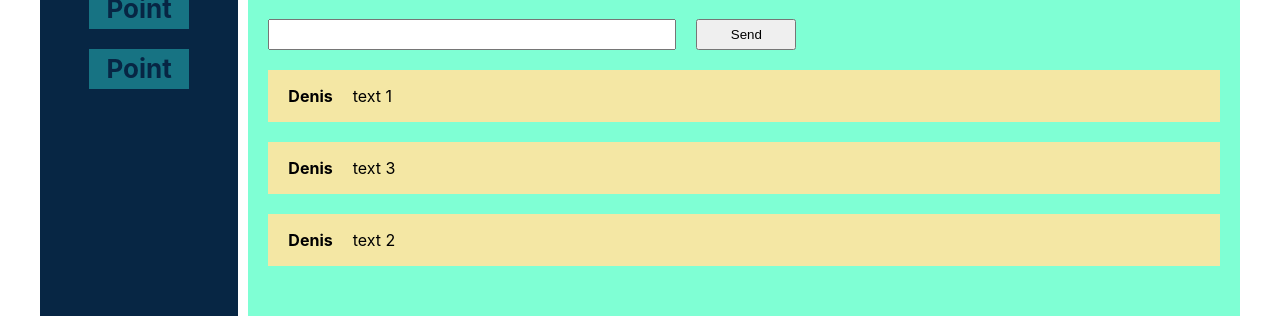
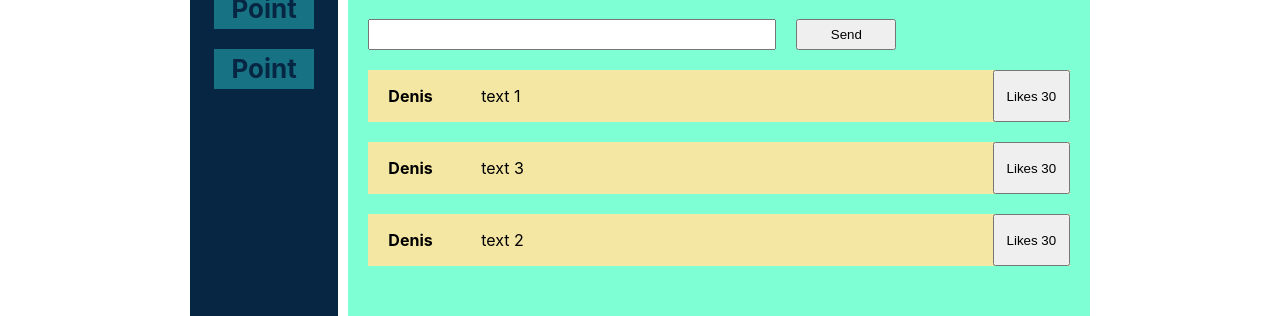
Before and after one commit to DenisDorogov/ReactJS.Base, a React (Create React App) app: page / in a window 1280 px wide. Shown: the part 431-747 px from the top of the page. Built offline with nearby package versions, Linux system fonts and the light colour scheme.

Commit message:
Добавлены пропсы, лайки. 16 урок.

```diff
--- a/src/App.css
+++ b/src/App.css
@@ -1,5 +1,5 @@
 .app-wrapper {
-  width: 1200px;
+  width: 900px;
   margin: 0 auto;
   display: grid;
   grid-template-areas:
--- a/src/components/FeedPosts/FeedPosts.jsx
+++ b/src/components/FeedPosts/FeedPosts.jsx
@@ -7,9 +7,9 @@ const FeedPosts = () => {
     return(
         <div className={style.feed}>
             <div>
-                <Post name={'Denis'} text="text 1"/>
-                <Post name={'Denis'} text="text 3" />
-                <Post name={'Denis'} text="text 2" />
+                <Post name={'Denis'} text="text 1" likeCount={30} />
+                <Post name={'Denis'} text="text 3" likeCount={30} />
+                <Post name={'Denis'} text="text 2" likeCount={30} />
             </div>
         </div>
     );
--- a/src/components/Post/Post.jsx
+++ b/src/components/Post/Post.jsx
@@ -6,6 +6,7 @@ const Post = (props) => {
         <div className={style.post}>
             <p className={style.name}>{props.name}</p>
             <p className={style.text}>{props.text}</p>
+            <button className={style.likes}>Likes {props.likeCount}</button>
         </div>
 
     );
--- a/src/components/Post/Post.module.css
+++ b/src/components/Post/Post.module.css
@@ -10,6 +10,7 @@
     margin-left: 20px;
     font-weight: 700;
     line-height: 20px;
+    width: 100px;
 
 }
 
@@ -17,4 +18,11 @@
     /* margin-top: 20px; */
     margin-left: 20px;
     line-height: 20px;
+    width:100%;
 }
+
+.likes {
+    width: 100px;
+    margin: 20px 20px o 20px;
+
+}
```
